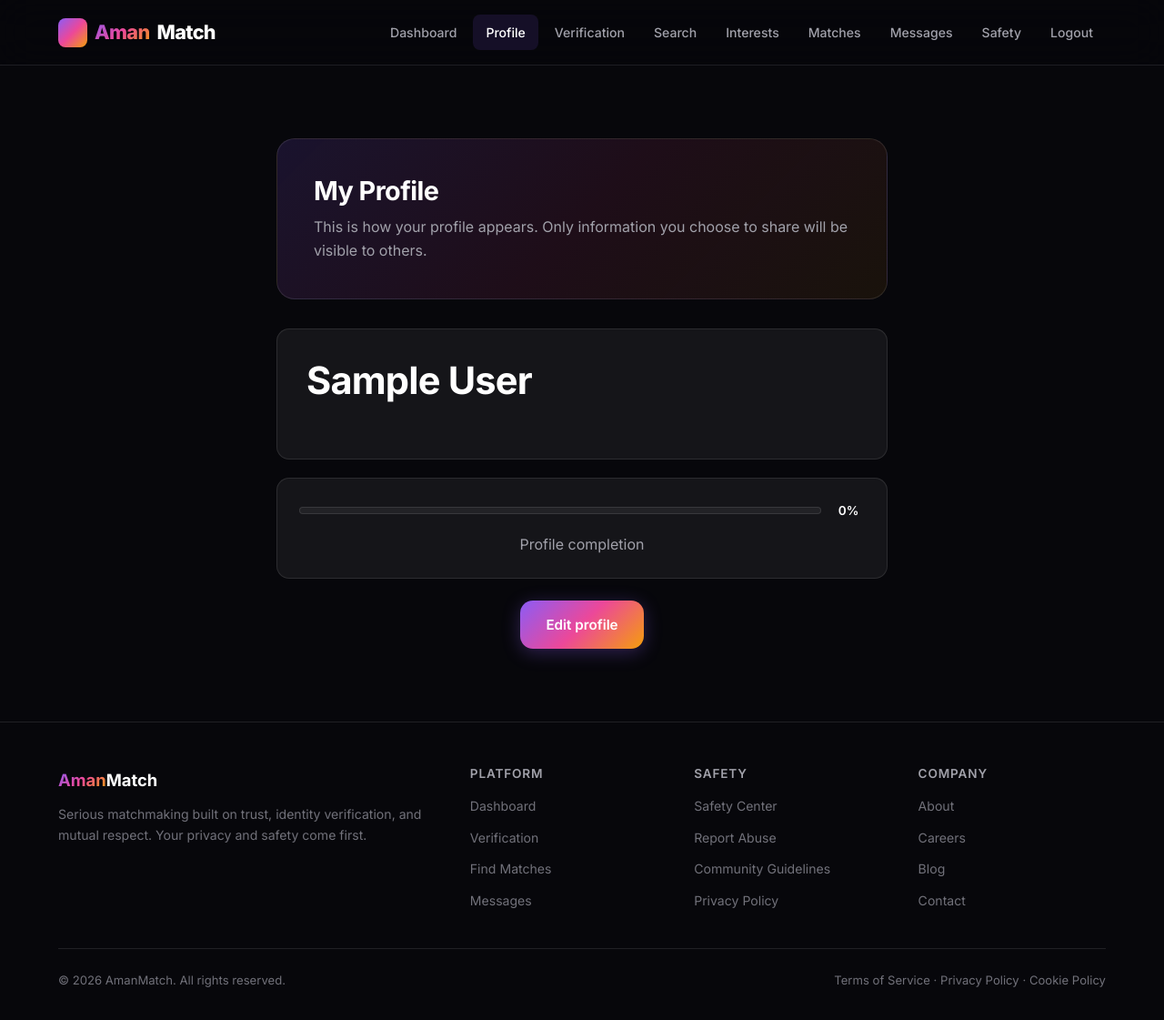
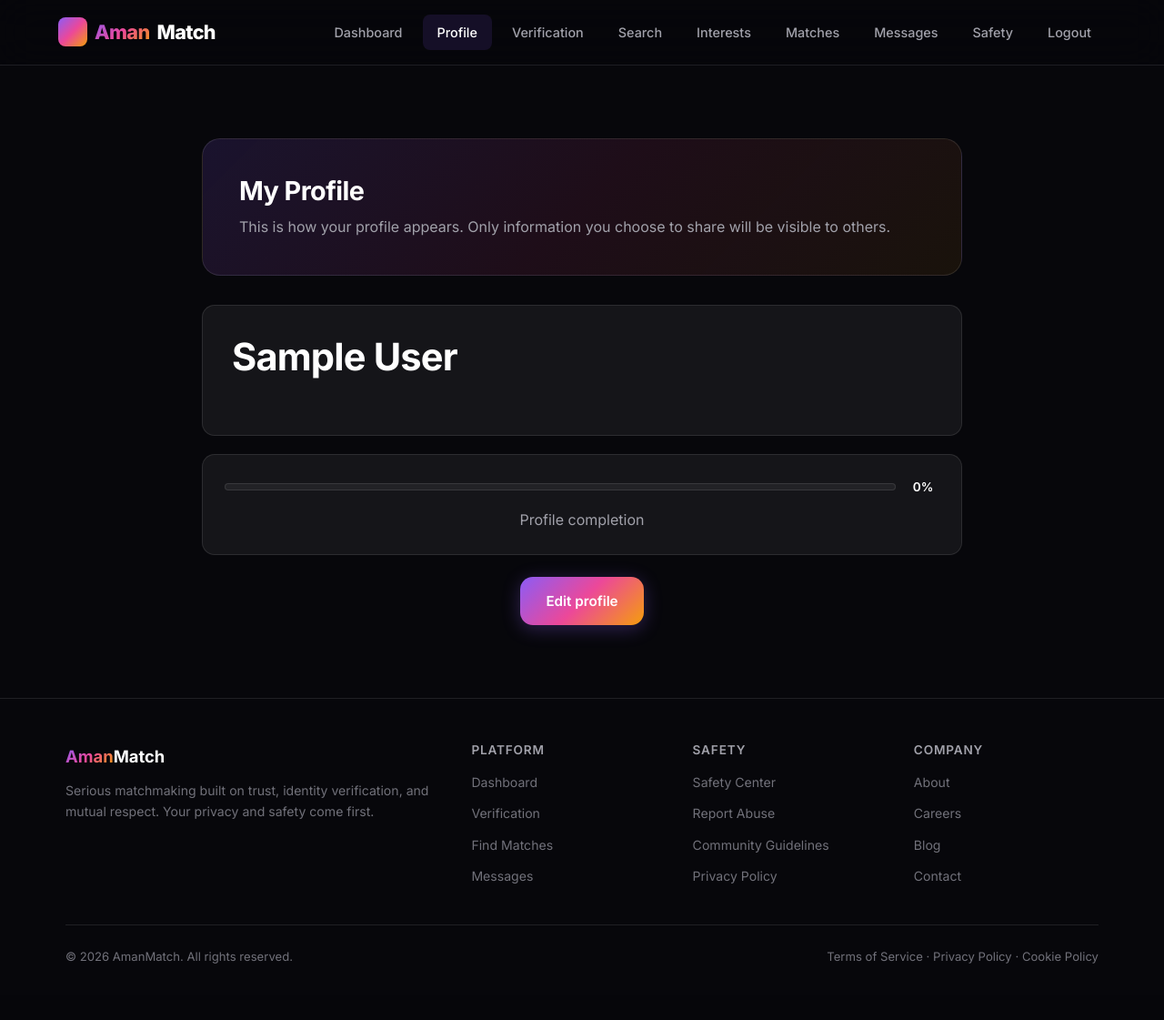
Before and after one commit to abderahmane-code/amanmatch, a Django app: page /profiles/me/ in a window 1280 px wide. Shown: the whole page at 91% size. After the commit the page ends 1059 px from the top, so only its background shows below. Run offline with Django 5.2, Linux system fonts and the light colour scheme; the visitor is signed in with stand-in values (Sample User, id 1); data comes from the database, SQL or seed files in the repository.

Commit message:
fix: improve desktop layout — wider containers, larger navbar, responsive profile pages
- Global container padding increased (24px → 32px)
- Added container-md (900px) and container-form (780px) utility classes
- Navbar container widened to 1400px with better link spacing
- Profile detail: 720px → 900px (container-md)
- Profile edit: 640px → 780px (container-form)
- Public profile: 800px → 900px (container-md)
- Verification pages: 600px → 780px (container-form)
- Register card: 540px → 640px
- Interest/match list pages: 1000px → 1100px
- Nav links gap: 4px → 6px, padding: 8px 14px → 8px 16px, font: .88rem → .9rem
- No backend changes, all 73 tests pass

Co-Authored-By: 24018 <24018@supnum.mr>

```diff
--- a/static/css/style.css
+++ b/static/css/style.css
@@ -57,8 +57,10 @@ img { max-width: 100%; height: auto; display: block; }
 ul, ol { list-style: none; }
 
 /* ---------- Utilities ---------- */
-.container { width: 100%; max-width: 1200px; margin: 0 auto; padding: 0 24px; }
+.container { width: 100%; max-width: 1200px; margin: 0 auto; padding: 0 32px; }
 .container-wide { max-width: 1400px; }
+.container-md { max-width: 900px; }
+.container-form { max-width: 780px; }
 .section { padding: 80px 0; }
 .text-center { text-align: center; }
 .text-gradient {
@@ -321,7 +323,7 @@ p { color: var(--text-secondary); }
 }
 .navbar .container {
     display: flex; align-items: center; justify-content: space-between;
-    width: 100%; max-width: 1200px; margin: 0 auto;
+    width: 100%; max-width: 1400px; margin: 0 auto; padding: 0 32px;
 }
 .nav-brand {
     font-size: 1.35rem; font-weight: 800; letter-spacing: -0.03em;
@@ -336,9 +338,9 @@ p { color: var(--text-secondary); }
 }
 .nav-brand span { background: var(--gradient); -webkit-background-clip: text; -webkit-text-fill-color: transparent; background-clip: text; }
 
-.nav-links { display: flex; align-items: center; gap: 4px; }
+.nav-links { display: flex; align-items: center; gap: 6px; }
 .nav-links a, .nav-links button {
-    padding: 8px 14px; font-size: .88rem; font-weight: 500;
+    padding: 8px 16px; font-size: .9rem; font-weight: 500;
     color: var(--text-secondary); border-radius: var(--radius-sm);
     transition: all var(--transition); text-decoration: none;
     background: none; border: none; cursor: pointer;
--- a/templates/accounts/register.html
+++ b/templates/accounts/register.html
@@ -5,7 +5,7 @@
 
 {% block content %}
 <div class="auth-wrapper">
-    <div class="auth-card" style="max-width:540px;">
+    <div class="auth-card" style="max-width:640px;">
         <h2>{% trans "Create your account" %}</h2>
         <p class="auth-subtitle">{% trans "Join a community built on trust and verified identities." %}</p>
 
--- a/templates/matchmaking/matches.html
+++ b/templates/matchmaking/matches.html
@@ -5,7 +5,7 @@
 
 {% block content %}
 <div class="section">
-    <div class="container" style="max-width:1000px;">
+    <div class="container" style="max-width:1100px;">
 
         <div class="interest-page-header">
             <h1>{% trans "Your Matches" %}</h1>
--- a/templates/matchmaking/profile_detail.html
+++ b/templates/matchmaking/profile_detail.html
@@ -5,7 +5,7 @@
 
 {% block content %}
 <div class="section">
-    <div class="container" style="max-width:800px;">
+    <div class="container container-md">
 
         <a href="{% url 'matchmaking:search' %}" class="back-link">&larr; {% trans "Back to search" %}</a>
 
--- a/templates/matchmaking/received_interests.html
+++ b/templates/matchmaking/received_interests.html
@@ -5,7 +5,7 @@
 
 {% block content %}
 <div class="section">
-    <div class="container" style="max-width:1000px;">
+    <div class="container" style="max-width:1100px;">
 
         <div class="interest-page-header">
             <h1>{% trans "Received Interests" %}</h1>
--- a/templates/matchmaking/sent_interests.html
+++ b/templates/matchmaking/sent_interests.html
@@ -5,7 +5,7 @@
 
 {% block content %}
 <div class="section">
-    <div class="container" style="max-width:1000px;">
+    <div class="container" style="max-width:1100px;">
 
         <div class="interest-page-header">
             <h1>{% trans "Sent Interests" %}</h1>
--- a/templates/profiles/detail.html
+++ b/templates/profiles/detail.html
@@ -5,7 +5,7 @@
 
 {% block content %}
 <div class="section">
-    <div class="container" style="max-width:720px;">
+    <div class="container container-md">
 
         <div class="dash-welcome" style="margin-bottom:32px;">
             <h1>{% trans "My Profile" %}</h1>
--- a/templates/profiles/edit.html
+++ b/templates/profiles/edit.html
@@ -5,7 +5,7 @@
 
 {% block content %}
 <div class="section">
-    <div class="container" style="max-width:640px;">
+    <div class="container container-form">
 
         <div class="dash-welcome" style="margin-bottom:32px;">
             <h1>{% trans "Edit your profile" %}</h1>
--- a/templates/verification/start.html
+++ b/templates/verification/start.html
@@ -5,7 +5,7 @@
 
 {% block content %}
 <div class="section">
-    <div class="container" style="max-width:600px;">
+    <div class="container container-form">
 
         <div class="dash-welcome" style="margin-bottom:32px;text-align:center;">
             <div style="font-size:3rem;margin-bottom:16px;">&#128274;</div>
--- a/templates/verification/status.html
+++ b/templates/verification/status.html
@@ -5,7 +5,7 @@
 
 {% block content %}
 <div class="section">
-    <div class="container" style="max-width:600px;">
+    <div class="container container-form">
 
         <div class="dash-welcome" style="margin-bottom:32px;text-align:center;">
             <div style="font-size:3rem;margin-bottom:16px;">&#128274;</div>
```
